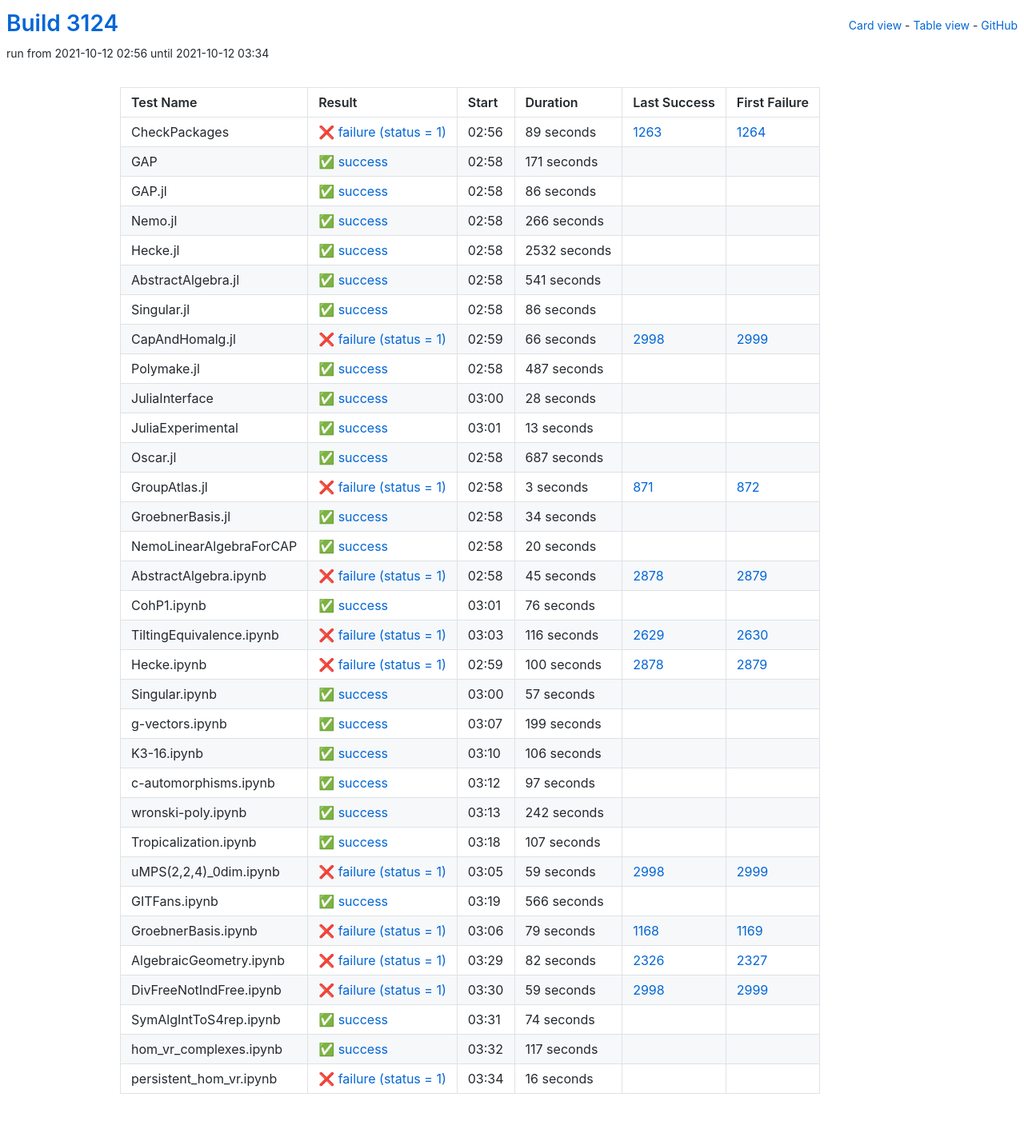
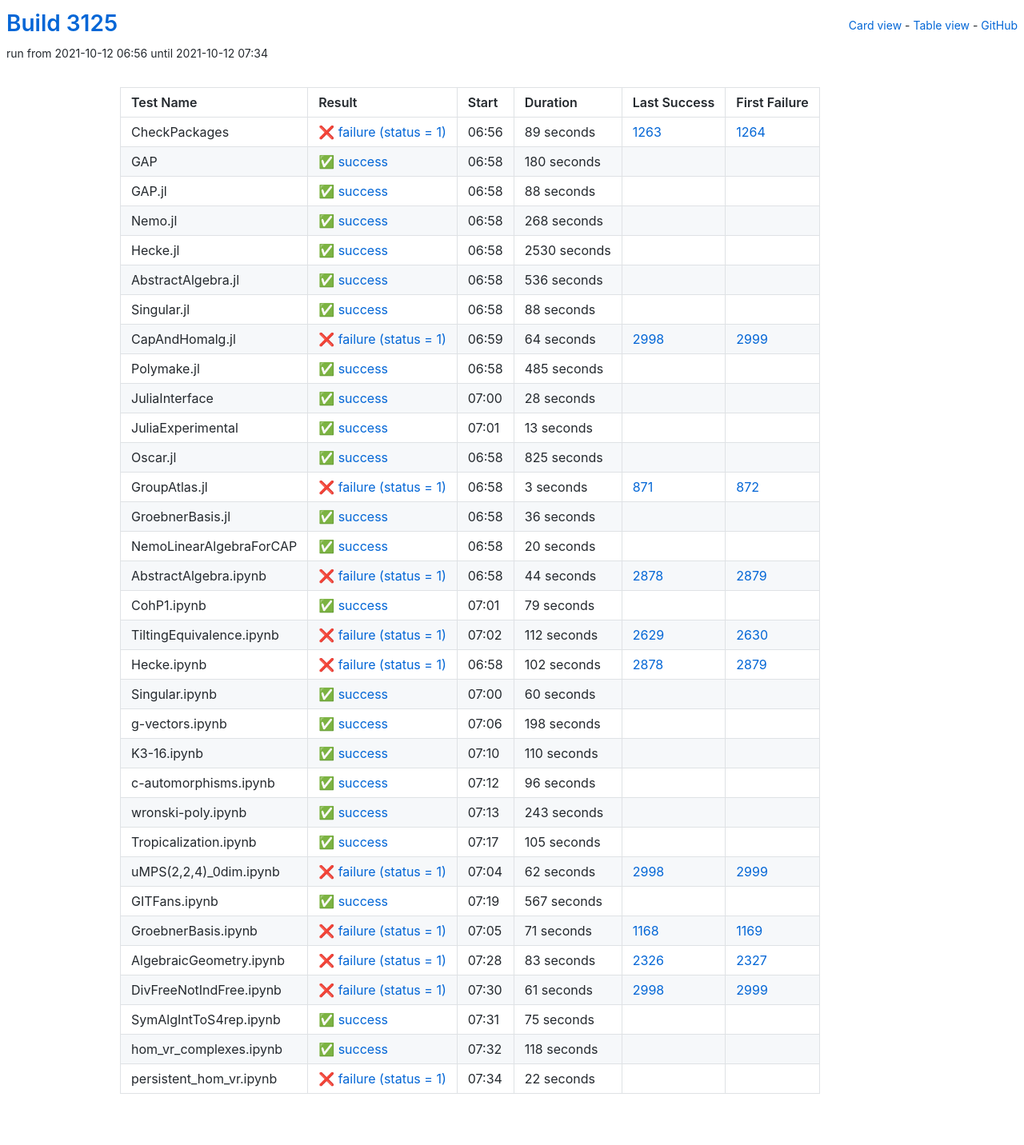
Before and after one commit to oscar-system/oscar-ci-status-stable, a Jekyll site: the page built from table.html, in a window 1280 px wide. Shown: the whole page at 80% size. Built offline with Jekyll 4.4.1, drawn with Linux system fonts in a browser that asks for light colours.

Commit message:
Build #3125

```diff
--- a/_data/ci.yml
+++ b/_data/ci.yml
@@ -1,6 +1,6 @@
 ---
-build: 3124
-build_url: https://oscarci.mathematik.uni-kl.de/job/oscar-stable/3124/
+build: 3125
+build_url: https://oscarci.mathematik.uni-kl.de/job/oscar-stable/3125/
 job: oscar-stable
 organization: oscar-system
 repo: oscar-ci-status-stable
@@ -8,8 +8,8 @@ repourl: https://github.com/oscar-system/oscar-ci-status-stable
 tests:
 - name: CheckPackages
   id: checkpackages
-  log: https://oscarci.mathematik.uni-kl.de/job/oscar-stable/3124/artifact/logs/build-3124/CheckPackages.log
-  start: 2021-10-12 02:56
+  log: https://oscarci.mathematik.uni-kl.de/job/oscar-stable/3125/artifact/logs/build-3125/CheckPackages.log
+  start: 2021-10-12 06:56
   success: false
   exitcode: 1
   status: failure
@@ -20,104 +20,104 @@ tests:
   first_failure_url: https://oscarci.mathematik.uni-kl.de/job/oscar-stable/1264/
 - name: GAP
   id: gap
-  log: https://oscarci.mathematik.uni-kl.de/job/oscar-stable/3124/artifact/logs/build-3124/GAP.log
-  start: 2021-10-12 02:58
+  log: https://oscarci.mathematik.uni-kl.de/job/oscar-stable/3125/artifact/logs/build-3125/GAP.log
+  start: 2021-10-12 06:58
   success: true
   exitcode: 0
   status: success
-  duration: 171
+  duration: 180
   last_success: false
   last_success_url:
   first_failure: false
   first_failure_url:
 - name: GAP.jl
   id: gap-jl
-  log: https://oscarci.mathematik.uni-kl.de/job/oscar-stable/3124/artifact/logs/build-3124/GAP.jl.log
-  start: 2021-10-12 02:58
+  log: https://oscarci.mathematik.uni-kl.de/job/oscar-stable/3125/artifact/logs/build-3125/GAP.jl.log
+  start: 2021-10-12 06:58
   success: true
   exitcode: 0
   status: success
-  duration: 86
+  duration: 88
   last_success: false
   last_success_url:
   first_failure: false
   first_failure_url:
 - name: Nemo.jl
   id: nemo-jl
-  log: https://oscarci.mathematik.uni-kl.de/job/oscar-stable/3124/artifact/logs/build-3124/Nemo.jl.log
-  start: 2021-10-12 02:58
+  log: https://oscarci.mathematik.uni-kl.de/job/oscar-stable/3125/artifact/logs/build-3125/Nemo.jl.log
+  start: 2021-10-12 06:58
   success: true
   exitcode: 0
   status: success
-  duration: 266
+  duration: 268
   last_success: false
   last_success_url:
   first_failure: false
   first_failure_url:
 - name: Hecke.jl
   id: hecke-jl
-  log: https://oscarci.mathematik.uni-kl.de/job/oscar-stable/3124/artifact/logs/build-3124/Hecke.jl.log
-  start: 2021-10-12 02:58
+  log: https://oscarci.mathematik.uni-kl.de/job/oscar-stable/3125/artifact/logs/build-3125/Hecke.jl.log
+  start: 2021-10-12 06:58
   success: true
   exitcode: 0
   status: success
-  duration: 2532
+  duration: 2530
   last_success: false
   last_success_url:
   first_failure: false
   first_failure_url:
 - name: AbstractAlgebra.jl
   id: abstractalgebra-jl
-  log: https://oscarci.mathematik.uni-kl.de/job/oscar-stable/3124/artifact/logs/build-3124/AbstractAlgebra.jl.log
-  start: 2021-10-12 02:58
+  log: https://oscarci.mathematik.uni-kl.de/job/oscar-stable/3125/artifact/logs/build-3125/AbstractAlgebra.jl.log
+  start: 2021-10-12 06:58
   success: true
   exitcode: 0
   status: success
-  duration: 541
+  duration: 536
   last_success: false
   last_success_url:
   first_failure: false
   first_failure_url:
 - name: Singular.jl
   id: singular-jl
-  log: https://oscarci.mathematik.uni-kl.de/job/oscar-stable/3124/artifact/logs/build-3124/Singular.jl.log
-  start: 2021-10-12 02:58
+  log: https://oscarci.mathematik.uni-kl.de/job/oscar-stable/3125/artifact/logs/build-3125/Singular.jl.log
+  start: 2021-10-12 06:58
   success: true
   exitcode: 0
   status: success
-  duration: 86
+  duration: 88
   last_success: false
   last_success_url:
   first_failure: false
   first_failure_url:
 - name: CapAndHomalg.jl
   id: capandhomalg-jl
-  log: https://oscarci.mathematik.uni-kl.de/job/oscar-stable/3124/artifact/logs/build-3124/CapAndHomalg.jl.log
-  start: 2021-10-12 02:59
+  log: https://oscarci.mathematik.uni-kl.de/job/oscar-stable/3125/artifact/logs/build-3125/CapAndHomalg.jl.log
+  start: 2021-10-12 06:59
   success: false
   exitcode: 1
   status: failure
-  duration: 66
+  duration: 64
   last_success: 2998
   last_success_url: https://oscarci.mathematik.uni-kl.de/job/oscar-stable/2998/
   first_failure: 2999
   first_failure_url: https://oscarci.mathematik.uni-kl.de/job/oscar-stable/2999/
 - name: Polymake.jl
   id: polymake-jl
-  log: https://oscarci.mathematik.uni-kl.de/job/oscar-stable/3124/artifact/logs/build-3124/Polymake.jl.log
-  start: 2021-10-12 02:58
+  log: https://oscarci.mathematik.uni-kl.de/job/oscar-stable/3125/artifact/logs/build-3125/Polymake.jl.log
+  start: 2021-10-12 06:58
   success: true
   exitcode: 0
   status: success
-  duration: 487
+  duration: 485
   last_success: false
   last_success_url:
   first_failure: false
   first_failure_url:
 - name: JuliaInterface
   id: juliainterface
-  log: https://oscarci.mathematik.uni-kl.de/job/oscar-stable/3124/artifact/logs/build-3124/JuliaInterface.log
-  start: 2021-10-12 03:00
+  log: https://oscarci.mathematik.uni-kl.de/job/oscar-stable/3125/artifact/logs/build-3125/JuliaInterface.log
+  start: 2021-10-12 07:00
   success: true
   exitcode: 0
   status: success
@@ -128,8 +128,8 @@ tests:
   first_failure_url:
 - name: JuliaExperimental
   id: juliaexperimental
-  log: https://oscarci.mathematik.uni-kl.de/job/oscar-stable/3124/artifact/logs/build-3124/JuliaExperimental.log
-  start: 2021-10-12 03:01
+  log: https://oscarci.mathematik.uni-kl.de/job/oscar-stable/3125/artifact/logs/build-3125/JuliaExperimental.log
+  start: 2021-10-12 07:01
   success: true
   exitcode: 0
   status: success
@@ -140,20 +140,20 @@ tests:
   first_failure_url:
 - name: Oscar.jl
   id: oscar-jl
-  log: https://oscarci.mathematik.uni-kl.de/job/oscar-stable/3124/artifact/logs/build-3124/Oscar.jl.log
-  start: 2021-10-12 02:58
+  log: https://oscarci.mathematik.uni-kl.de/job/oscar-stable/3125/artifact/logs/build-3125/Oscar.jl.log
+  start: 2021-10-12 06:58
   success: true
   exitcode: 0
   status: success
-  duration: 687
+  duration: 825
   last_success: false
   last_success_url:
   first_failure: false
   first_failure_url:
 - name: GroupAtlas.jl
   id: groupatlas-jl
-  log: https://oscarci.mathematik.uni-kl.de/job/oscar-stable/3124/artifact/logs/build-3124/GroupAtlas.jl.log
-  start: 2021-10-12 02:58
+  log: https://oscarci.mathematik.uni-kl.de/job/oscar-stable/3125/artifact/logs/build-3125/GroupAtlas.jl.log
+  start: 2021-10-12 06:58
   success: false
   exitcode: 1
   status: failure
@@ -164,20 +164,20 @@ tests:
   first_failure_url: https://oscarci.mathematik.uni-kl.de/job/oscar-stable/872/
 - name: GroebnerBasis.jl
   id: groebnerbasis-jl
-  log: https://oscarci.mathematik.uni-kl.de/job/oscar-stable/3124/artifact/logs/build-3124/GroebnerBasis.jl.log
-  start: 2021-10-12 02:58
+  log: https://oscarci.mathematik.uni-kl.de/job/oscar-stable/3125/artifact/logs/build-3125/GroebnerBasis.jl.log
+  start: 2021-10-12 06:58
   success: true
   exitcode: 0
   status: success
-  duration: 34
+  duration: 36
   last_success: false
   last_success_url:
   first_failure: false
   first_failure_url:
 - name: NemoLinearAlgebraForCAP
   id: nemolinearalgebraforcap
-  log: https://oscarci.mathematik.uni-kl.de/job/oscar-stable/3124/artifact/logs/build-3124/NemoLinearAlgebraForCAP.log
-  start: 2021-10-12 02:58
+  log: https://oscarci.mathematik.uni-kl.de/job/oscar-stable/3125/artifact/logs/build-3125/NemoLinearAlgebraForCAP.log
+  start: 2021-10-12 06:58
   success: true
   exitcode: 0
   status: success
@@ -188,216 +188,216 @@ tests:
   first_failure_url:
 - name: AbstractAlgebra.ipynb
   id: abstractalgebra-ipynb
-  log: https://oscarci.mathematik.uni-kl.de/job/oscar-stable/3124/artifact/logs/build-3124/AbstractAlgebra.ipynb.log
-  start: 2021-10-12 02:58
+  log: https://oscarci.mathematik.uni-kl.de/job/oscar-stable/3125/artifact/logs/build-3125/AbstractAlgebra.ipynb.log
+  start: 2021-10-12 06:58
   success: false
   exitcode: 1
   status: failure
-  duration: 45
+  duration: 44
   last_success: 2878
   last_success_url: https://oscarci.mathematik.uni-kl.de/job/oscar-stable/2878/
   first_failure: 2879
   first_failure_url: https://oscarci.mathematik.uni-kl.de/job/oscar-stable/2879/
 - name: CohP1.ipynb
   id: cohp1-ipynb
-  log: https://oscarci.mathematik.uni-kl.de/job/oscar-stable/3124/artifact/logs/build-3124/CohP1.ipynb.log
-  start: 2021-10-12 03:01
+  log: https://oscarci.mathematik.uni-kl.de/job/oscar-stable/3125/artifact/logs/build-3125/CohP1.ipynb.log
+  start: 2021-10-12 07:01
   success: true
   exitcode: 0
   status: success
-  duration: 76
+  duration: 79
   last_success: false
   last_success_url:
   first_failure: false
   first_failure_url:
 - name: TiltingEquivalence.ipynb
   id: tiltingequivalence-ipynb
-  log: https://oscarci.mathematik.uni-kl.de/job/oscar-stable/3124/artifact/logs/build-3124/TiltingEquivalence.ipynb.log
-  start: 2021-10-12 03:03
+  log: https://oscarci.mathematik.uni-kl.de/job/oscar-stable/3125/artifact/logs/build-3125/TiltingEquivalence.ipynb.log
+  start: 2021-10-12 07:02
   success: false
   exitcode: 1
   status: failure
-  duration: 116
+  duration: 112
   last_success: 2629
   last_success_url: https://oscarci.mathematik.uni-kl.de/job/oscar-stable/2629/
   first_failure: 2630
   first_failure_url: https://oscarci.mathematik.uni-kl.de/job/oscar-stable/2630/
 - name: Hecke.ipynb
   id: hecke-ipynb
-  log: https://oscarci.mathematik.uni-kl.de/job/oscar-stable/3124/artifact/logs/build-3124/Hecke.ipynb.log
-  start: 2021-10-12 02:59
+  log: https://oscarci.mathematik.uni-kl.de/job/oscar-stable/3125/artifact/logs/build-3125/Hecke.ipynb.log
+  start: 2021-10-12 06:58
   success: false
   exitcode: 1
   status: failure
-  duration: 100
+  duration: 102
   last_success: 2878
   last_success_url: https://oscarci.mathematik.uni-kl.de/job/oscar-stable/2878/
   first_failure: 2879
   first_failure_url: https://oscarci.mathematik.uni-kl.de/job/oscar-stable/2879/
 - name: Singular.ipynb
   id: singular-ipynb
-  log: https://oscarci.mathematik.uni-kl.de/job/oscar-stable/3124/artifact/logs/build-3124/Singular.ipynb.log
-  start: 2021-10-12 03:00
+  log: https://oscarci.mathematik.uni-kl.de/job/oscar-stable/3125/artifact/logs/build-3125/Singular.ipynb.log
+  start: 2021-10-12 07:00
   success: true
   exitcode: 0
   status: success
-  duration: 57
+  duration: 60
   last_success: false
   last_success_url:
   first_failure: false
   first_failure_url:
 - name: g-vectors.ipynb
   id: g-vectors-ipynb
-  log: https://oscarci.mathematik.uni-kl.de/job/oscar-stable/3124/artifact/logs/build-3124/g-vectors.ipynb.log
-  start: 2021-10-12 03:07
+  log: https://oscarci.mathematik.uni-kl.de/job/oscar-stable/3125/artifact/logs/build-3125/g-vectors.ipynb.log
+  start: 2021-10-12 07:06
   success: true
   exitcode: 0
   status: success
-  duration: 199
+  duration: 198
   last_success: false
   last_success_url:
   first_failure: false
   first_failure_url:
 - name: K3-16.ipynb
   id: k3-16-ipynb
-  log: https://oscarci.mathematik.uni-kl.de/job/oscar-stable/3124/artifact/logs/build-3124/K3-16.ipynb.log
-  start: 2021-10-12 03:10
+  log: https://oscarci.mathematik.uni-kl.de/job/oscar-stable/3125/artifact/logs/build-3125/K3-16.ipynb.log
+  start: 2021-10-12 07:10
   success: true
   exitcode: 0
   status: success
-  duration: 106
+  duration: 110
   last_success: false
   last_success_url:
   first_failure: false
   first_failure_url:
 - name: c-automorphisms.ipynb
   id: c-automorphisms-ipynb
-  log: https://oscarci.mathematik.uni-kl.de/job/oscar-stable/3124/artifact/logs/build-3124/c-automorphisms.ipynb.log
-  start: 2021-10-12 03:12
+  log: https://oscarci.mathematik.uni-kl.de/job/oscar-stable/3125/artifact/logs/build-3125/c-automorphisms.ipynb.log
+  start: 2021-10-12 07:12
   success: true
   exitcode: 0
   status: success
-  duration: 97
+  duration: 96
   last_success: false
   last_success_url:
   first_failure: false
   first_failure_url:
 - name: wronski-poly.ipynb
   id: wronski-poly-ipynb
-  log: https://oscarci.mathematik.uni-kl.de/job/oscar-stable/3124/artifact/logs/build-3124/wronski-poly.ipynb.log
-  start: 2021-10-12 03:13
+  log: https://oscarci.mathematik.uni-kl.de/job/oscar-stable/3125/artifact/logs/build-3125/wronski-poly.ipynb.log
+  start: 2021-10-12 07:13
   success: true
   exitcode: 0
   status: success
-  duration: 242
+  duration: 243
   last_success: false
   last_success_url:
   first_failure: false
   first_failure_url:
 - name: Tropicalization.ipynb
   id: tropicalization-ipynb
-  log: https://oscarci.mathematik.uni-kl.de/job/oscar-stable/3124/artifact/logs/build-3124/Tropicalization.ipynb.log
-  start: 2021-10-12 03:18
+  log: https://oscarci.mathematik.uni-kl.de/job/oscar-stable/3125/artifact/logs/build-3125/Tropicalization.ipynb.log
+  start: 2021-10-12 07:17
   success: true
   exitcode: 0
   status: success
-  duration: 107
+  duration: 105
   last_success: false
   last_success_url:
   first_failure: false
   first_failure_url:
 - name: uMPS(2,2,4)_0dim.ipynb
   id: umps-2-2-4-0dim-ipynb
-  log: https://oscarci.mathematik.uni-kl.de/job/oscar-stable/3124/artifact/logs/build-3124/uMPS-2-2-4-_0dim.ipynb.log
-  start: 2021-10-12 03:05
+  log: https://oscarci.mathematik.uni-kl.de/job/oscar-stable/3125/artifact/logs/build-3125/uMPS-2-2-4-_0dim.ipynb.log
+  start: 2021-10-12 07:04
   success: false
   exitcode: 1
   status: failure
-  duration: 59
+  duration: 62
   last_success: 2998
   last_success_url: https://oscarci.mathematik.uni-kl.de/job/oscar-stable/2998/
   first_failure: 2999
   first_failure_url: https://oscarci.mathematik.uni-kl.de/job/oscar-stable/2999/
 - name: GITFans.ipynb
   id: gitfans-ipynb
-  log: https://oscarci.mathematik.uni-kl.de/job/oscar-stable/3124/artifact/logs/build-3124/GITFans.ipynb.log
-  start: 2021-10-12 03:19
+  log: https://oscarci.mathematik.uni-kl.de/job/oscar-stable/3125/artifact/logs/build-3125/GITFans.ipynb.log
+  start: 2021-10-12 07:19
   success: true
   exitcode: 0
   status: success
-  duration: 566
+  duration: 567
   last_success: false
   last_success_url:
   first_failure: false
   first_failure_url:
 - name: GroebnerBasis.ipynb
   id: groebnerbasis-ipynb
-  log: https://oscarci.mathematik.uni-kl.de/job/oscar-stable/3124/artifact/logs/build-3124/GroebnerBasis.ipynb.log
-  start: 2021-10-12 03:06
+  log: https://oscarci.mathematik.uni-kl.de/job/oscar-stable/3125/artifact/logs/build-3125/GroebnerBasis.ipynb.log
+  start: 2021-10-12 07:05
   success: false
   exitcode: 1
   status: failure
-  duration: 79
+  duration: 71
   last_success: 1168
   last_success_url: https://oscarci.mathematik.uni-kl.de/job/oscar-stable/1168/
   first_failure: 1169
   first_failure_url: https://oscarci.mathematik.uni-kl.de/job/oscar-stable/1169/
 - name: AlgebraicGeometry.ipynb
   id: algebraicgeometry-ipynb
-  log: https://oscarci.mathematik.uni-kl.de/job/oscar-stable/3124/artifact/logs/build-3124/AlgebraicGeometry.ipynb.log
-  start: 2021-10-12 03:29
+  log: https://oscarci.mathematik.uni-kl.de/job/oscar-stable/3125/artifact/logs/build-3125/AlgebraicGeometry.ipynb.log
+  start: 2021-10-12 07:28
   success: false
   exitcode: 1
   status: failure
-  duration: 82
+  duration: 83
   last_success: 2326
   last_success_url: https://oscarci.mathematik.uni-kl.de/job/oscar-stable/2326/
   first_failure: 2327
   first_failure_url: https://oscarci.mathematik.uni-kl.de/job/oscar-stable/2327/
 - name: DivFreeNotIndFree.ipynb
   id: divfreenotindfree-ipynb
-  log: https://oscarci.mathematik.uni-kl.de/job/oscar-stable/3124/artifact/logs/build-3124/DivFreeNotIndFree.ipynb.log
-  start: 2021-10-12 03:30
+  log: https://oscarci.mathematik.uni-kl.de/job/oscar-stable/3125/artifact/logs/build-3125/DivFreeNotIndFree.ipynb.log
+  start: 2021-10-12 07:30
   success: false
   exitcode: 1
   status: failure
-  duration: 59
+  duration: 61
   last_success: 2998
   last_success_url: https://oscarci.mathematik.uni-kl.de/job/oscar-stable/2998/
   first_failure: 2999
   first_failure_url: https://oscarci.mathematik.uni-kl.de/job/oscar-stable/2999/
 - name: SymAlgIntToS4rep.ipynb
   id: symalginttos4rep-ipynb
-  log: https://oscarci.mathematik.uni-kl.de/job/oscar-stable/3124/artifact/logs/build-3124/SymAlgIntToS4rep.ipynb.log
-  start: 2021-10-12 03:31
+  log: https://oscarci.mathematik.uni-kl.de/job/oscar-stable/3125/artifact/logs/build-3125/SymAlgIntToS4rep.ipynb.log
+  start: 2021-10-12 07:31
   success: true
   exitcode: 0
   status: success
-  duration: 74
+  duration: 75
   last_success: false
   last_success_url:
   first_failure: false
   first_failure_url:
 - name: hom_vr_complexes.ipynb
   id: hom-vr-complexes-ipynb
-  log: https://oscarci.mathematik.uni-kl.de/job/oscar-stable/3124/artifact/logs/build-3124/hom_vr_complexes.ipynb.log
-  start: 2021-10-12 03:32
+  log: https://oscarci.mathematik.uni-kl.de/job/oscar-stable/3125/artifact/logs/build-3125/hom_vr_complexes.ipynb.log
+  start: 2021-10-12 07:32
   success: true
   exitcode: 0
   status: success
-  duration: 117
+  duration: 118
   last_success: false
   last_success_url:
   first_failure: false
   first_failure_url:
 - name: persistent_hom_vr.ipynb
   id: persistent-hom-vr-ipynb
-  log: https://oscarci.mathematik.uni-kl.de/job/oscar-stable/3124/artifact/logs/build-3124/persistent_hom_vr.ipynb.log
-  start: 2021-10-12 03:34
+  log: https://oscarci.mathematik.uni-kl.de/job/oscar-stable/3125/artifact/logs/build-3125/persistent_hom_vr.ipynb.log
+  start: 2021-10-12 07:34
   success: false
   exitcode: 1
   status: failure
-  duration: 16
+  duration: 22
   last_success: false
   last_success_url:
   first_failure: false
```
Also changed, not shown: README.md.
